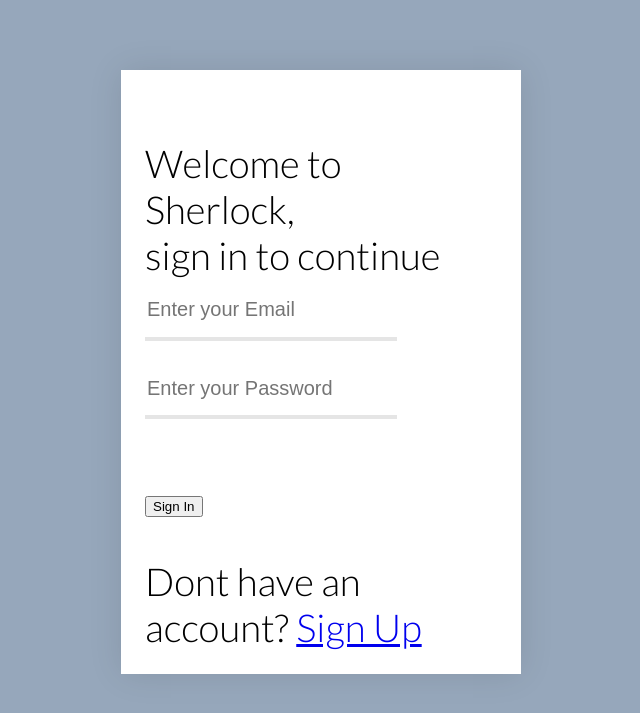
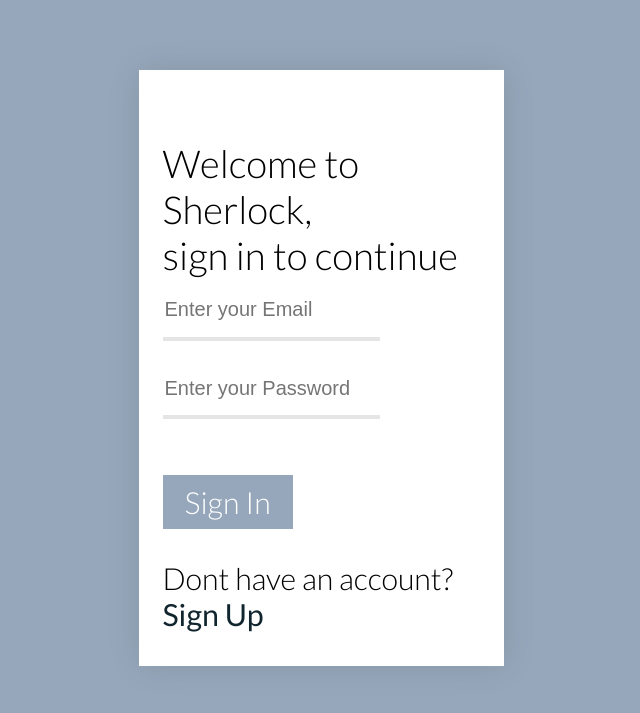
Before and after one commit to leoGalani/sherlock, a Flask app: page /user/login in a window 1280 px wide. Shown: the top 713 px of the page, without its empty margins (319-959 px from the left). Run offline with Flask 2, Linux system fonts and the light colour scheme.

Commit message:
starting to create a style for html attributes

```diff
--- a/sherlock/static/css/main.css
+++ b/sherlock/static/css/main.css
@@ -1,4 +1,10 @@
 @import url(https://fonts.googleapis.com/css?family=Lato:400,300);
+a, a:hover, a:visited{
+  text-decoration: none;
+  color: #11252f;
+  bottom: 10vh;
+  font-weight: 400;
+}
 
 body{
   background-color: #96A7BB;
@@ -7,8 +13,22 @@ body{
   font-size: 4.8vh;
 }
 
+input[type="submit"]{
+  font-size: 3.8vh;
+  font-family: Lato, sans-serif;
+  border: none;
+  color: white;
+  padding: 9px 22px;
+  text-align: center;
+  text-decoration: none;
+  display: inline-block;
+  cursor: pointer;
+  background-color: #96A7BB;
+  font-weight: 200;
+}
+
 .login-form{
-  width: 400px;
+  width: 365px;
   height: auto;
   background: white;
   box-sizing: border-box;
@@ -20,30 +40,13 @@ body{
 .login-inside-box{
   padding: 3vh;
   margin: 0;
-  font-weight: 300;
 }
 
-.login-form > div > h1{
-  color: #11252f;
-  font-weight: 400;
-}
-
-.login-buttons{
+.login-bottom{
   padding-top: 10px;
   padding-bottom: 10px;
-}
-
-.login-buttons > a, .login-buttons > a:visited, .login-buttons > a:hover {
-  text-decoration: none;
-  color: #11252f;
-  font-size: 4.8vh;
-  bottom: 10vh;
-  font-weight: 400;
-}
-.login-buttons{
   font-size: 3.8vh;
 }
-
 
 .login-inside-box > input {
   font-size: 2.5vh;
@@ -54,9 +57,4 @@ body{
   border: none;
   box-shadow: inset 0 -0.5vh rgba(0, 0, 0, 0.1);
   outline: none;
-
 }
-
-.login-button:focus {
-  outline: none;
-}
```
